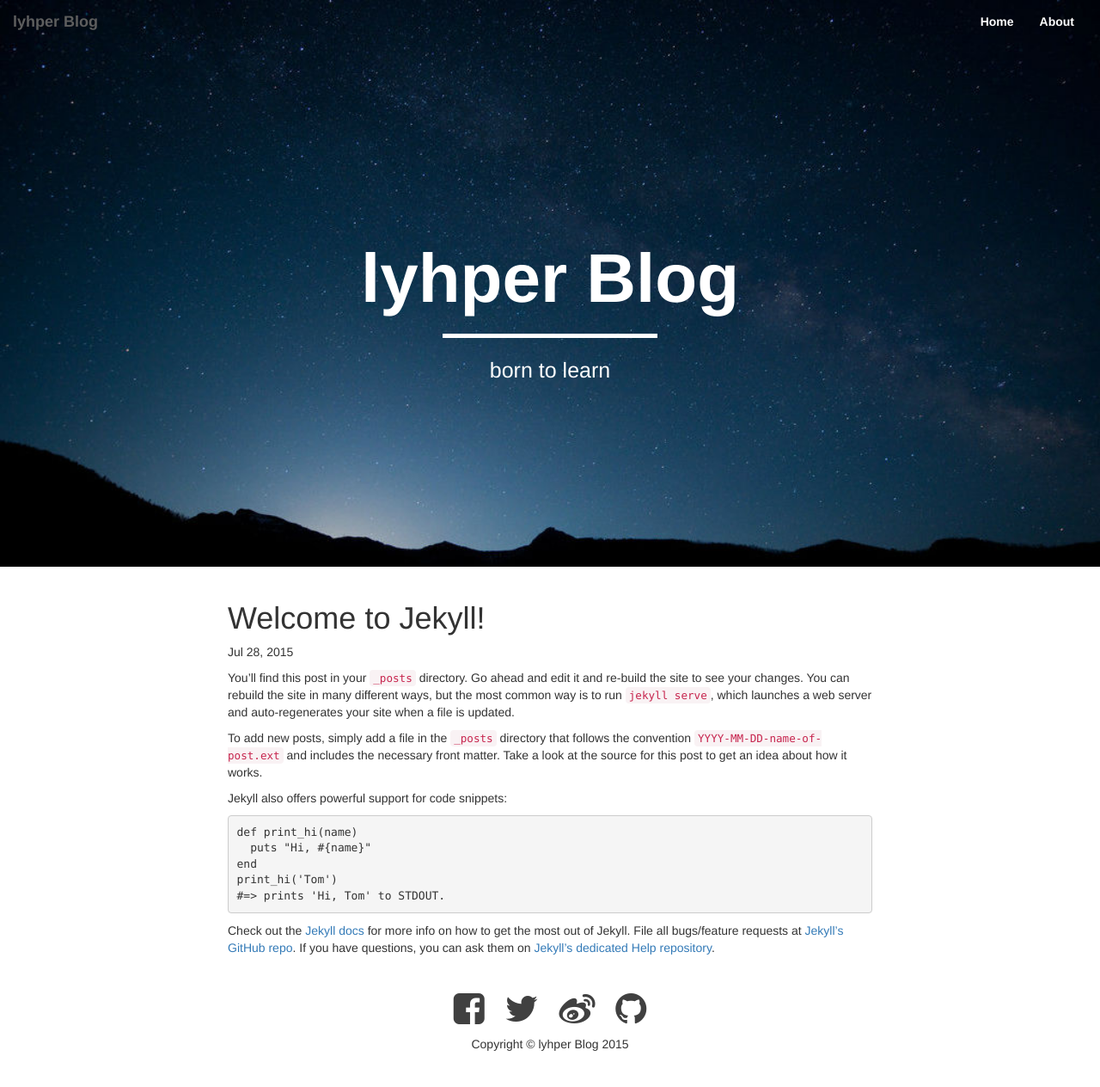
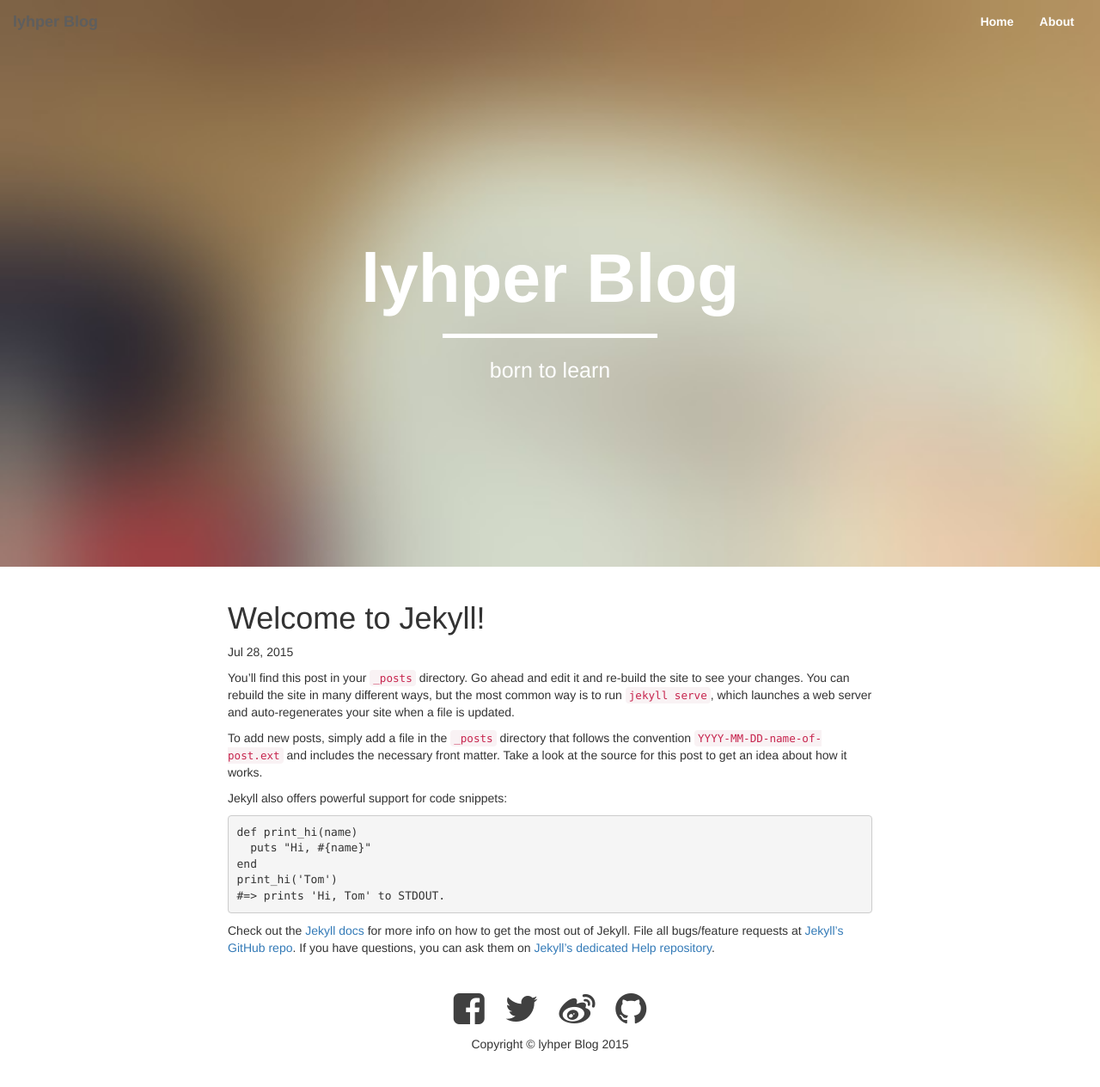
Before and after one commit to lyhper/lyhper.github.io, a Jekyll site: the page built from _posts/2015-07-28-welcome-to-jekyll.markdown, in a window 1280 px wide. Shown: the whole page at 86% size. Built offline with Jekyll 4.4.1, drawn with Linux system fonts in a browser that asks for light colours.

Commit message:
beautify pages of article

```diff
--- a/_config.yml
+++ b/_config.yml
@@ -1,2 +1,2 @@
 title: lyhper Blog
-header-image: img/home-bg.jpg
+header-img: img/home-bg.jpg
--- a/_layouts/post.html
+++ b/_layouts/post.html
@@ -3,7 +3,11 @@ layout: default
 ---
 
 
-
+<style type="text/css">
+    header.intro-header{
+        background-image: url('{{ site.baseurl }}/{% if page.header-img %}{{ page.header-img }}{% else %}{{ site.header-img }}{% endif %}')
+    }
+</style>
 <div>
 
   <header>
--- a/_posts/2015-07-28-welcome-to-jekyll.markdown
+++ b/_posts/2015-07-28-welcome-to-jekyll.markdown
@@ -3,6 +3,7 @@ layout: post
 title:  "Welcome to Jekyll!"
 date:   2015-07-28 14:50:25
 categories: jekyll update
+header-img: img/welcome-to-jekyll.jpeg
 ---
 You’ll find this post in your `_posts` directory. Go ahead and edit it and re-build the site to see your changes. You can rebuild the site in many different ways, but the most common way is to run `jekyll serve`, which launches a web server and auto-regenerates your site when a file is updated.
 
```
Also changed, not shown: img/welcome-to-jekyll.jpeg (added).
